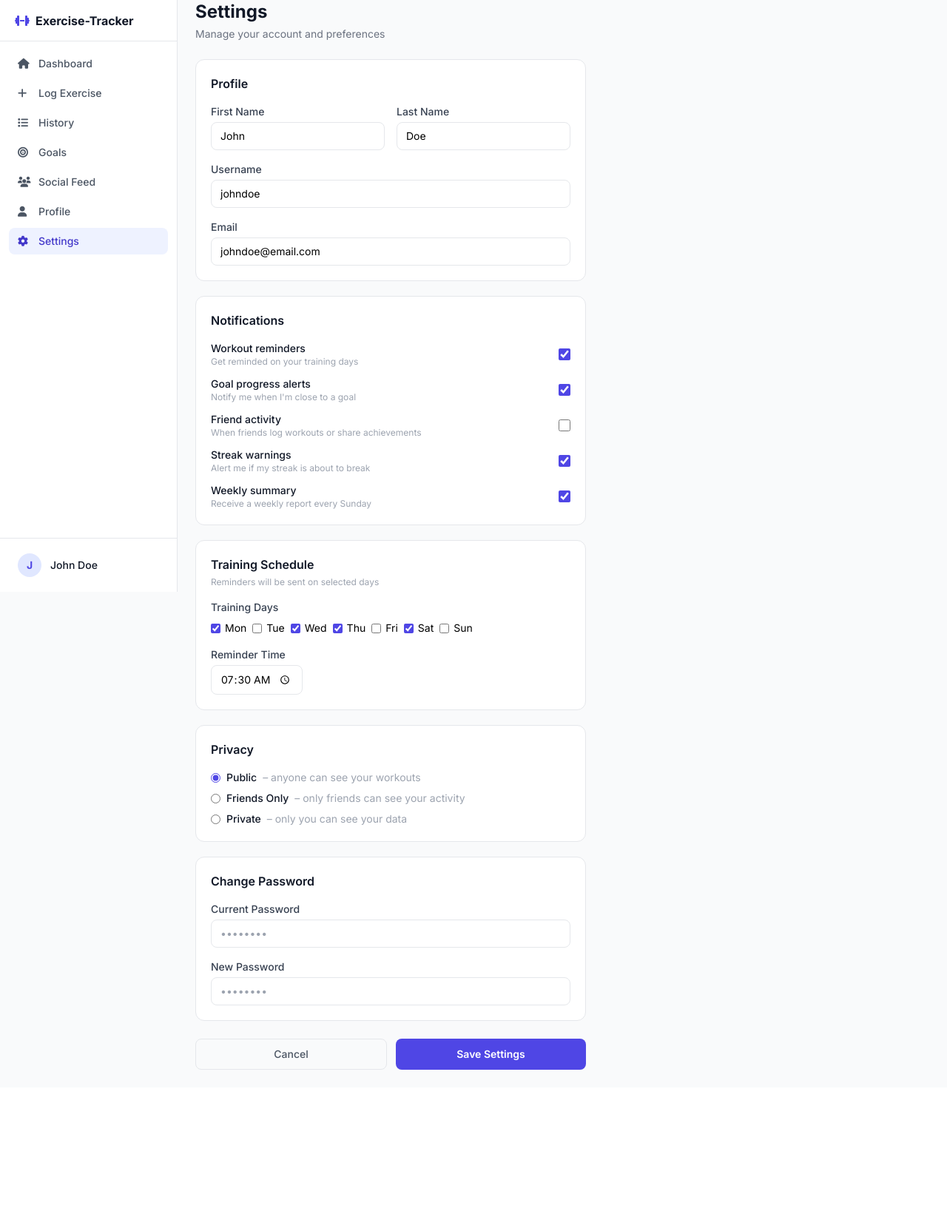
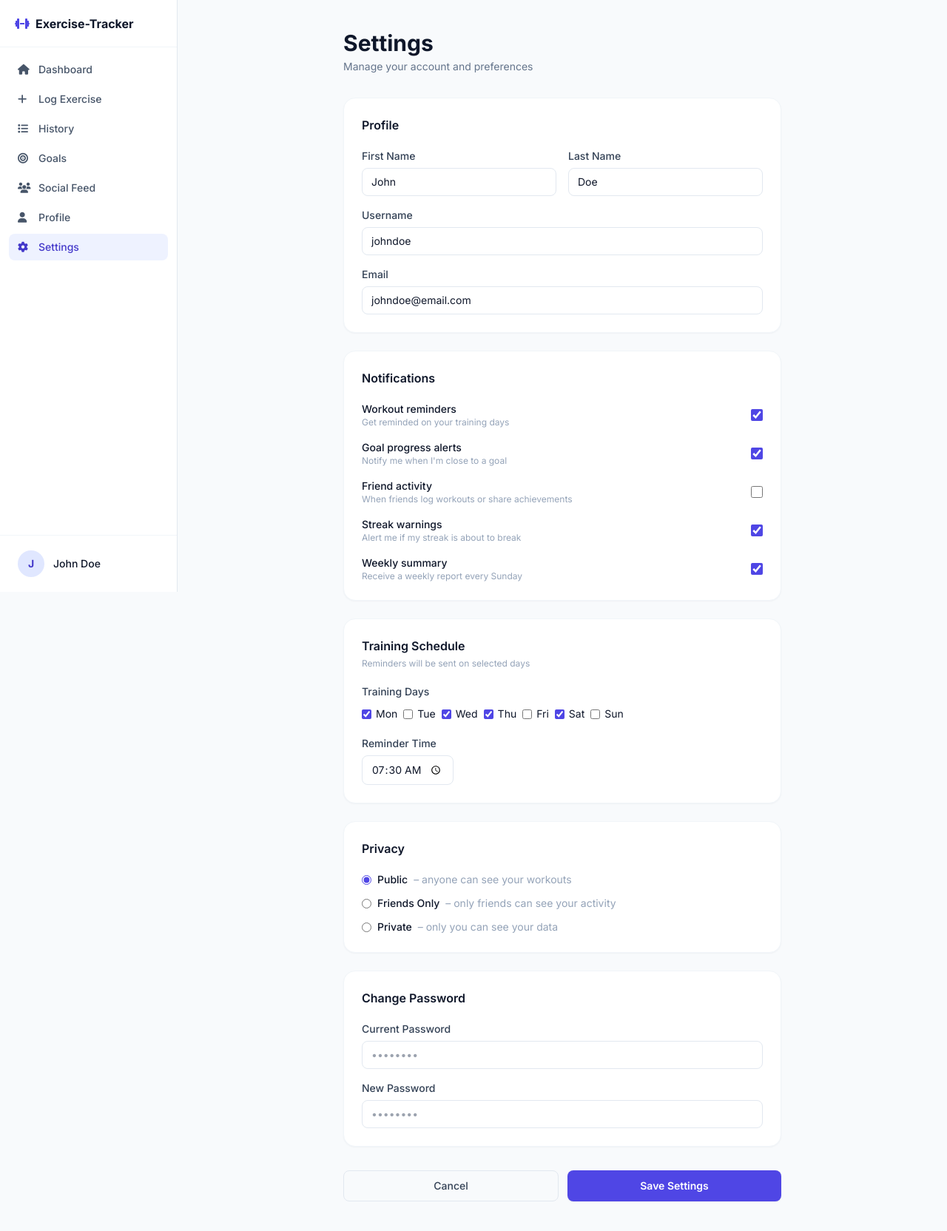
Before and after one commit to CameronKel/CITS3403-Group-Project, a Flask app: page /settings in a window 1280 px wide. Shown: the whole page at 74% size. Before the commit the page ends 1446 px from the top, so only its background shows below. Run offline with Flask 3, Linux system fonts and the light colour scheme; some libraries are stand-ins or nearby versions.

Commit message:
fixed design

```diff
--- a/templates/base.html
+++ b/templates/base.html
@@ -5,20 +5,23 @@
   <meta name="viewport" content="width=device-width, initial-scale=1.0" />
   <title>{% block title %}Exercise-Tracker{% endblock %}</title>
   <script src="https://cdn.tailwindcss.com"></script>
-  <link href="https://fonts.googleapis.com/css2?family=Inter:wght@400;500;600;700&display=swap" rel="stylesheet" />
+  <link href="https://fonts.googleapis.com/css2?family=Inter:wght@400;500;600;700;800&display=swap" rel="stylesheet" />
   <link rel="stylesheet" href="https://cdnjs.cloudflare.com/ajax/libs/font-awesome/6.5.1/css/all.min.css" />
   <script src="https://code.jquery.com/jquery-3.7.1.min.js"></script>
-  <style> body { font-family: 'Inter', sans-serif; } </style>
+  <style>
+    body { font-family: 'Inter', sans-serif; }
+    .card { background:#fff; border:1px solid #f1f5f9; border-radius:1rem; box-shadow:0 1px 2px rgba(15,23,42,0.04); }
+  </style>
   {% block extra_head %}{% endblock %}
 </head>
-<body class="bg-gray-50">
+<body class="bg-slate-50 text-slate-900 antialiased">
 
-  <div id="overlay" class="fixed inset-0 bg-black/40 z-20 hidden" onclick="toggleSidebar()"></div>
+  <div id="overlay" class="fixed inset-0 bg-slate-900/40 z-20 hidden" onclick="toggleSidebar()"></div>
 
-  <aside id="sidebar" class="fixed top-0 left-0 h-full w-60 bg-white border-r border-gray-200 z-30 flex flex-col -translate-x-full md:translate-x-0 transition-transform duration-200">
-    <div class="flex items-center gap-2 h-14 px-5 border-b border-gray-200">
+  <aside id="sidebar" class="fixed top-0 left-0 h-full w-60 bg-white border-r border-slate-200 z-30 flex flex-col -translate-x-full md:translate-x-0 transition-transform duration-200">
+    <div class="flex items-center gap-2 h-16 px-5 border-b border-slate-100">
       <i class="fas fa-dumbbell text-indigo-600"></i>
-      <span class="font-bold text-gray-900">Exercise-Tracker</span>
+      <span class="font-bold text-slate-900">Exercise-Tracker</span>
     </div>
     <nav class="flex-1 p-3 space-y-1">
       {% set nav_items = [
@@ -31,25 +34,29 @@
         ('settings',     url_for('settings'),     'fa-gear',     'Settings'),
       ] %}
       {% for key, href, icon, label in nav_items %}
-        <a href="{{ href }}" class="flex items-center gap-3 px-3 py-2 rounded-lg text-sm font-medium {% if active_page == key %}bg-indigo-50 text-indigo-700{% else %}text-gray-600 hover:bg-gray-100{% endif %}">
+        <a href="{{ href }}" class="flex items-center gap-3 px-3 py-2 rounded-lg text-sm font-medium transition-colors {% if active_page == key %}bg-indigo-50 text-indigo-700{% else %}text-slate-600 hover:bg-slate-100{% endif %}">
           <i class="fas {{ icon }} w-4"></i> {{ label }}
         </a>
       {% endfor %}
     </nav>
-    <div class="p-3 border-t border-gray-200">
+    <div class="p-3 border-t border-slate-100">
       <div class="flex items-center gap-3 px-3 py-2">
-        <div class="w-8 h-8 bg-indigo-100 rounded-full flex items-center justify-center text-indigo-600 font-bold text-sm">J</div>
-        <span class="text-sm font-medium text-gray-900">John Doe</span>
+        <div class="w-9 h-9 bg-indigo-100 rounded-full flex items-center justify-center text-indigo-700 font-bold text-sm">J</div>
+        <span class="text-sm font-medium text-slate-900">John Doe</span>
       </div>
     </div>
   </aside>
 
-  <div class="md:hidden fixed top-0 inset-x-0 h-14 bg-white border-b border-gray-200 flex items-center gap-3 px-4 z-10">
-    <button onclick="toggleSidebar()"><i class="fas fa-bars text-gray-600"></i></button>
-    <span class="font-bold text-gray-900">Exercise-Tracker</span>
+  <div class="md:hidden fixed top-0 inset-x-0 h-14 bg-white border-b border-slate-200 flex items-center gap-3 px-4 z-10">
+    <button onclick="toggleSidebar()"><i class="fas fa-bars text-slate-600"></i></button>
+    <span class="font-bold text-slate-900">Exercise-Tracker</span>
   </div>
 
-  {% block content %}{% endblock %}
+  <main class="md:ml-60 pt-14 md:pt-0 min-h-screen">
+    <div class="{{ content_max_width|default('max-w-4xl') }} mx-auto px-4 py-6 sm:px-6 md:px-10 md:py-10">
+      {% block content %}{% endblock %}
+    </div>
+  </main>
 
   <script>
     function toggleSidebar() {
--- a/templates/settings.html
+++ b/templates/settings.html
@@ -1,92 +1,91 @@
 {% extends "base.html" %}
+{% set content_max_width = "max-w-2xl" %}
 
 {% block title %}Exercise-Tracker – Settings{% endblock %}
 
 {% block content %}
-<main class="md:ml-60 pt-14 md:pt-0 p-6 max-w-xl">
-
-  <div class="mb-6">
-    <h1 class="text-2xl font-bold text-gray-900">Settings</h1>
-    <p class="text-gray-500 text-sm mt-1">Manage your account and preferences</p>
+<div class="mb-8">
+  <h1 class="text-3xl font-bold text-slate-900">Settings</h1>
+  <p class="text-slate-500 text-sm mt-1">Manage your account and preferences</p>
 </div>
 
-  <div id="saveSuccess" class="hidden mb-5 bg-green-50 border border-green-200 text-green-800 rounded-xl px-4 py-3 text-sm">
+<div id="saveSuccess" class="hidden mb-6 bg-emerald-50 border border-emerald-200 text-emerald-800 rounded-xl px-4 py-3 text-sm">
   ✅ Settings saved!
 </div>
 
 <!-- Profile -->
-  <div class="bg-white rounded-xl border border-gray-200 p-5 mb-5">
-    <h2 class="text-base font-semibold text-gray-900 mb-4">Profile</h2>
+<div class="card p-6 mb-6">
+  <h2 class="text-base font-semibold text-slate-900 mb-5">Profile</h2>
   <div class="space-y-4">
-      <div class="grid grid-cols-2 gap-4">
+    <div class="grid grid-cols-1 sm:grid-cols-2 gap-4">
       <div>
-          <label class="block text-sm font-medium text-gray-700 mb-1">First Name</label>
-          <input type="text" value="John" class="w-full border border-gray-200 rounded-lg px-3 py-2 text-sm focus:outline-none focus:ring-2 focus:ring-indigo-500" />
+        <label class="block text-sm font-medium text-slate-700 mb-1.5">First Name</label>
+        <input type="text" value="John" class="w-full border border-slate-200 rounded-lg px-3 py-2 text-sm focus:outline-none focus:ring-2 focus:ring-indigo-500 focus:border-indigo-500" />
       </div>
       <div>
-          <label class="block text-sm font-medium text-gray-700 mb-1">Last Name</label>
-          <input type="text" value="Doe" class="w-full border border-gray-200 rounded-lg px-3 py-2 text-sm focus:outline-none focus:ring-2 focus:ring-indigo-500" />
+        <label class="block text-sm font-medium text-slate-700 mb-1.5">Last Name</label>
+        <input type="text" value="Doe" class="w-full border border-slate-200 rounded-lg px-3 py-2 text-sm focus:outline-none focus:ring-2 focus:ring-indigo-500 focus:border-indigo-500" />
       </div>
     </div>
     <div>
-        <label class="block text-sm font-medium text-gray-700 mb-1">Username</label>
-        <input type="text" value="johndoe" class="w-full border border-gray-200 rounded-lg px-3 py-2 text-sm focus:outline-none focus:ring-2 focus:ring-indigo-500" />
+      <label class="block text-sm font-medium text-slate-700 mb-1.5">Username</label>
+      <input type="text" value="johndoe" class="w-full border border-slate-200 rounded-lg px-3 py-2 text-sm focus:outline-none focus:ring-2 focus:ring-indigo-500 focus:border-indigo-500" />
     </div>
     <div>
-        <label class="block text-sm font-medium text-gray-700 mb-1">Email</label>
-        <input type="email" value="johndoe@email.com" class="w-full border border-gray-200 rounded-lg px-3 py-2 text-sm focus:outline-none focus:ring-2 focus:ring-indigo-500" />
+      <label class="block text-sm font-medium text-slate-700 mb-1.5">Email</label>
+      <input type="email" value="johndoe@email.com" class="w-full border border-slate-200 rounded-lg px-3 py-2 text-sm focus:outline-none focus:ring-2 focus:ring-indigo-500 focus:border-indigo-500" />
     </div>
   </div>
 </div>
 
 <!-- Notifications -->
-  <div class="bg-white rounded-xl border border-gray-200 p-5 mb-5">
-    <h2 class="text-base font-semibold text-gray-900 mb-4">Notifications</h2>
-    <div class="space-y-3">
-      <label class="flex items-center justify-between">
+<div class="card p-6 mb-6">
+  <h2 class="text-base font-semibold text-slate-900 mb-5">Notifications</h2>
+  <div class="space-y-4">
+    <label class="flex items-center justify-between gap-4">
       <div>
-          <p class="text-sm font-medium text-gray-900">Workout reminders</p>
-          <p class="text-xs text-gray-400">Get reminded on your training days</p>
+        <p class="text-sm font-medium text-slate-900">Workout reminders</p>
+        <p class="text-xs text-slate-400">Get reminded on your training days</p>
       </div>
-        <input type="checkbox" checked class="w-4 h-4 accent-indigo-600 cursor-pointer" />
+      <input type="checkbox" checked class="w-4 h-4 accent-indigo-600 cursor-pointer shrink-0" />
     </label>
-      <label class="flex items-center justify-between">
+    <label class="flex items-center justify-between gap-4">
       <div>
-          <p class="text-sm font-medium text-gray-900">Goal progress alerts</p>
-          <p class="text-xs text-gray-400">Notify me when I'm close to a goal</p>
+        <p class="text-sm font-medium text-slate-900">Goal progress alerts</p>
+        <p class="text-xs text-slate-400">Notify me when I'm close to a goal</p>
       </div>
-        <input type="checkbox" checked class="w-4 h-4 accent-indigo-600 cursor-pointer" />
+      <input type="checkbox" checked class="w-4 h-4 accent-indigo-600 cursor-pointer shrink-0" />
     </label>
-      <label class="flex items-center justify-between">
+    <label class="flex items-center justify-between gap-4">
       <div>
-          <p class="text-sm font-medium text-gray-900">Friend activity</p>
-          <p class="text-xs text-gray-400">When friends log workouts or share achievements</p>
+        <p class="text-sm font-medium text-slate-900">Friend activity</p>
+        <p class="text-xs text-slate-400">When friends log workouts or share achievements</p>
       </div>
-        <input type="checkbox" class="w-4 h-4 accent-indigo-600 cursor-pointer" />
+      <input type="checkbox" class="w-4 h-4 accent-indigo-600 cursor-pointer shrink-0" />
     </label>
-      <label class="flex items-center justify-between">
+    <label class="flex items-center justify-between gap-4">
       <div>
-          <p class="text-sm font-medium text-gray-900">Streak warnings</p>
-          <p class="text-xs text-gray-400">Alert me if my streak is about to break</p>
+        <p class="text-sm font-medium text-slate-900">Streak warnings</p>
+        <p class="text-xs text-slate-400">Alert me if my streak is about to break</p>
       </div>
-        <input type="checkbox" checked class="w-4 h-4 accent-indigo-600 cursor-pointer" />
+      <input type="checkbox" checked class="w-4 h-4 accent-indigo-600 cursor-pointer shrink-0" />
     </label>
-      <label class="flex items-center justify-between">
+    <label class="flex items-center justify-between gap-4">
       <div>
-          <p class="text-sm font-medium text-gray-900">Weekly summary</p>
-          <p class="text-xs text-gray-400">Receive a weekly report every Sunday</p>
+        <p class="text-sm font-medium text-slate-900">Weekly summary</p>
+        <p class="text-xs text-slate-400">Receive a weekly report every Sunday</p>
       </div>
-        <input type="checkbox" checked class="w-4 h-4 accent-indigo-600 cursor-pointer" />
+      <input type="checkbox" checked class="w-4 h-4 accent-indigo-600 cursor-pointer shrink-0" />
     </label>
   </div>
 </div>
 
 <!-- Training days + reminder time -->
-  <div class="bg-white rounded-xl border border-gray-200 p-5 mb-5">
-    <h2 class="text-base font-semibold text-gray-900 mb-1">Training Schedule</h2>
-    <p class="text-xs text-gray-400 mb-4">Reminders will be sent on selected days</p>
-    <div class="mb-4">
-      <p class="text-sm font-medium text-gray-700 mb-2">Training Days</p>
+<div class="card p-6 mb-6">
+  <h2 class="text-base font-semibold text-slate-900 mb-1">Training Schedule</h2>
+  <p class="text-xs text-slate-400 mb-5">Reminders will be sent on selected days</p>
+  <div class="mb-5">
+    <p class="text-sm font-medium text-slate-700 mb-2.5">Training Days</p>
     <div class="flex flex-wrap gap-2">
       <label class="flex items-center gap-1.5 text-sm"><input type="checkbox" checked class="accent-indigo-600" /> Mon</label>
       <label class="flex items-center gap-1.5 text-sm"><input type="checkbox" class="accent-indigo-600" /> Tue</label>
@@ -98,61 +97,59 @@
     </div>
   </div>
   <div>
-      <label class="block text-sm font-medium text-gray-700 mb-1">Reminder Time</label>
-      <input type="time" value="07:30" class="border border-gray-200 rounded-lg px-3 py-2 text-sm focus:outline-none focus:ring-2 focus:ring-indigo-500" />
+    <label class="block text-sm font-medium text-slate-700 mb-1.5">Reminder Time</label>
+    <input type="time" value="07:30" class="border border-slate-200 rounded-lg px-3 py-2 text-sm focus:outline-none focus:ring-2 focus:ring-indigo-500 focus:border-indigo-500" />
   </div>
 </div>
 
 <!-- Privacy -->
-  <div class="bg-white rounded-xl border border-gray-200 p-5 mb-5">
-    <h2 class="text-base font-semibold text-gray-900 mb-4">Privacy</h2>
-    <div class="space-y-2">
+<div class="card p-6 mb-6">
+  <h2 class="text-base font-semibold text-slate-900 mb-5">Privacy</h2>
+  <div class="space-y-3">
     <label class="flex items-center gap-2 text-sm cursor-pointer">
       <input type="radio" name="privacy" value="public" checked class="accent-indigo-600" />
       <div>
-          <span class="font-medium text-gray-900">Public</span>
-          <span class="text-gray-400 ml-1">– anyone can see your workouts</span>
+        <span class="font-medium text-slate-900">Public</span>
+        <span class="text-slate-400 ml-1">– anyone can see your workouts</span>
       </div>
     </label>
     <label class="flex items-center gap-2 text-sm cursor-pointer">
       <input type="radio" name="privacy" value="friends" class="accent-indigo-600" />
       <div>
-          <span class="font-medium text-gray-900">Friends Only</span>
-          <span class="text-gray-400 ml-1">– only friends can see your activity</span>
+        <span class="font-medium text-slate-900">Friends Only</span>
+        <span class="text-slate-400 ml-1">– only friends can see your activity</span>
       </div>
     </label>
     <label class="flex items-center gap-2 text-sm cursor-pointer">
       <input type="radio" name="privacy" value="private" class="accent-indigo-600" />
       <div>
-          <span class="font-medium text-gray-900">Private</span>
-          <span class="text-gray-400 ml-1">– only you can see your data</span>
+        <span class="font-medium text-slate-900">Private</span>
+        <span class="text-slate-400 ml-1">– only you can see your data</span>
       </div>
     </label>
   </div>
 </div>
 
 <!-- Password -->
-  <div class="bg-white rounded-xl border border-gray-200 p-5 mb-6">
-    <h2 class="text-base font-semibold text-gray-900 mb-4">Change Password</h2>
+<div class="card p-6 mb-8">
+  <h2 class="text-base font-semibold text-slate-900 mb-5">Change Password</h2>
   <div class="space-y-4">
     <div>
-        <label class="block text-sm font-medium text-gray-700 mb-1">Current Password</label>
-        <input type="password" placeholder="••••••••" class="w-full border border-gray-200 rounded-lg px-3 py-2 text-sm focus:outline-none focus:ring-2 focus:ring-indigo-500" />
+      <label class="block text-sm font-medium text-slate-700 mb-1.5">Current Password</label>
+      <input type="password" placeholder="••••••••" class="w-full border border-slate-200 rounded-lg px-3 py-2 text-sm focus:outline-none focus:ring-2 focus:ring-indigo-500 focus:border-indigo-500" />
     </div>
     <div>
-        <label class="block text-sm font-medium text-gray-700 mb-1">New Password</label>
-        <input type="password" placeholder="••••••••" class="w-full border border-gray-200 rounded-lg px-3 py-2 text-sm focus:outline-none focus:ring-2 focus:ring-indigo-500" />
+      <label class="block text-sm font-medium text-slate-700 mb-1.5">New Password</label>
+      <input type="password" placeholder="••••••••" class="w-full border border-slate-200 rounded-lg px-3 py-2 text-sm focus:outline-none focus:ring-2 focus:ring-indigo-500 focus:border-indigo-500" />
     </div>
   </div>
 </div>
 
 <!-- Save -->
 <div class="flex gap-3">
-    <a href="{{ url_for('dashboard') }}" class="flex-1 text-center border border-gray-200 text-gray-600 font-medium py-2.5 rounded-lg text-sm hover:bg-gray-50">Cancel</a>
-    <button onclick="saveSettings()" class="flex-1 bg-indigo-600 hover:bg-indigo-700 text-white font-semibold py-2.5 rounded-lg text-sm">Save Settings</button>
+  <a href="{{ url_for('dashboard') }}" class="flex-1 text-center border border-slate-200 text-slate-700 font-medium py-2.5 rounded-lg text-sm hover:bg-slate-50 transition-colors">Cancel</a>
+  <button onclick="saveSettings()" class="flex-1 bg-indigo-600 hover:bg-indigo-700 text-white font-semibold py-2.5 rounded-lg text-sm shadow-sm transition-colors">Save Settings</button>
 </div>
-
-</main>
 {% endblock %}
 
 {% block extra_scripts %}
```
Also changed, not shown: templates/dashboard.html (+42 -45 lines), templates/edit_exercise.html (+21 -24 lines), templates/goals.html (+42 -44 lines), templates/history.html (+44 -47 lines), templates/log_exercise.html (+20 -29 lines), templates/profile.html (+60 -62 lines), templates/social.html (+51 -53 lines). Lines whose indentation alone changed are shown as unchanged.
